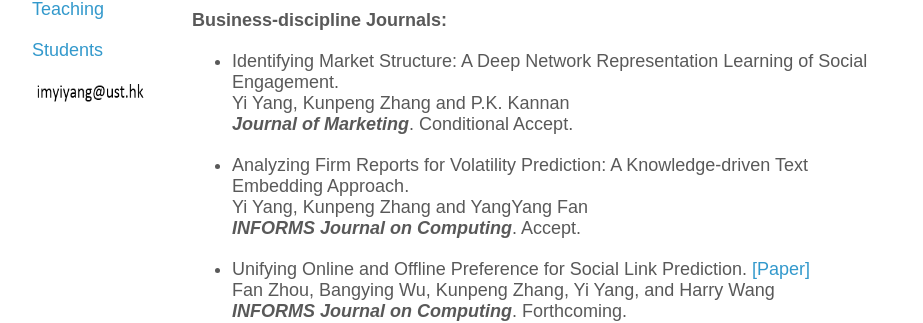
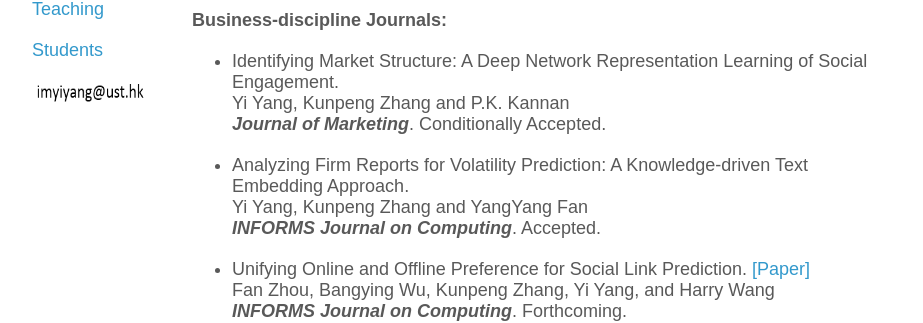
Before and after one commit to yya518/yya518.github.io, a Jekyll site: the page built from research.md, in a window 1280 px wide and 900 px high. Shown: the part 223-546 px from the top of the window, without its empty margins (178-1101 px from the left). Built offline with Jekyll 4.4.1, drawn with Linux system fonts in a browser that asks for light colours.

Commit message:
fix typo

```diff
--- a/research.md
+++ b/research.md
@@ -12,11 +12,11 @@
 **Business-discipline Journals:**   <br>
 + Identifying Market Structure: A Deep Network Representation Learning of Social Engagement. <br>
 Yi Yang, Kunpeng Zhang and P.K. Kannan <br>
-***Journal of Marketing***. Conditional Accept.<br>
+***Journal of Marketing***. Conditionally Accepted.<br>
 
 + Analyzing Firm Reports for Volatility Prediction: A Knowledge-driven Text Embedding Approach. <br>
 Yi Yang, Kunpeng Zhang and YangYang Fan<br>
-***INFORMS Journal on Computing***. Accept.<br>
+***INFORMS Journal on Computing***. Accepted.<br>
 
 + Unifying Online and Offline Preference for Social Link Prediction. <a href="https://pubsonline.informs.org/doi/10.1287/ijoc.2020.0989">[Paper] </a> <br>
 Fan Zhou, Bangying Wu, Kunpeng Zhang, Yi Yang, and Harry Wang <br>
```
